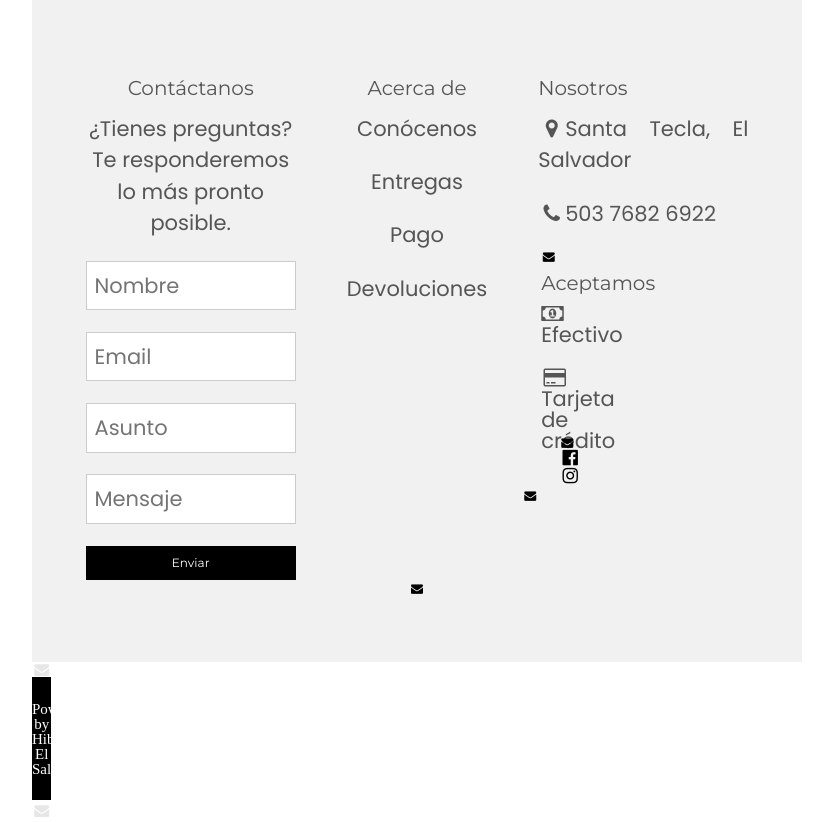
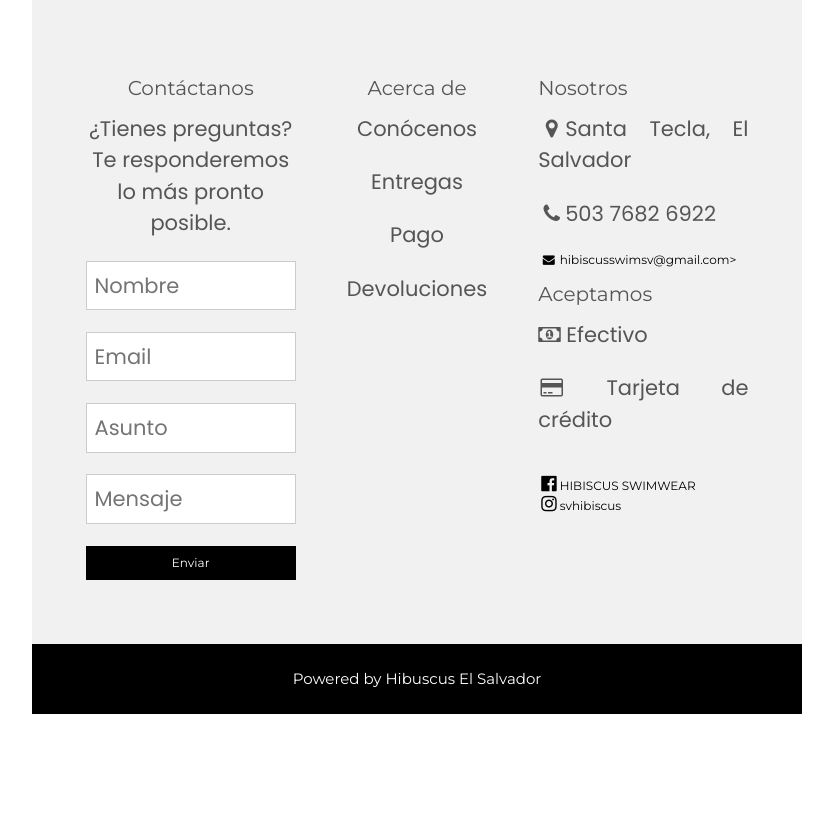
Before and after one commit to fadiaz4/ProyectoFinalManganeso, a Flask app: page / in a window 1280 px wide. Shown: the part 2996-3818 px from the top of the page, without its empty margins (348-1181 px from the left). After the commit the page ends 3710 px from the top, so only its background shows below. Run offline with Flask 2, Linux system fonts and the light colour scheme.

Commit message:
correoyredes

```diff
--- a/templates/index.html
+++ b/templates/index.html
@@ -215,16 +215,20 @@
                                   <h4>Nosotros</h4>
                                   <p><i class="fa fa-fw fa-map-marker"></i>Santa Tecla, El Salvador</p>
                                   <p><i class="fa fa-fw fa-phone"></i>503 7682 6922</p>
-                                  <a href="mailto:hibiscusswimsv@gmail.com"><i class="fa fa-fw fa-envelope w3-hover-opacity w3-medium></i>
-                                    hibiscusswimsv@gmail.com">
-                                      <h4>Aceptamos</h4>
-                                      <p><i class="fa fa-money" aria-hidden="true"></i> Efectivo</p>
-                                      <p><i class="fa fa-fw fa-credit-card"></i> Tarjeta de crédito</p>
-                                      <br>
-                                      <a href="https://www.facebook.com/svhibiscus" target="_blank"><i
-                                          class="fa fa-facebook-official w3-hover-opacity w3-large"></i></a>
-                                      <a href="https://www.instagram.com/svhibiscus/" target="_blank"><i
-                                          class="fa fa-instagram w3-hover-opacity w3-large"></i></a>
+                                  <a href="mailto:hibiscusswimsv@gmail.com"><i class="fa fa-fw fa-envelope"></i>
+                                    hibiscusswimsv@gmail.com></a>
+                                  <h4>Aceptamos</h4>
+                                  <p><i class="fa fa-money aria-hidden=true"></i> Efectivo</p>
+                                  <p><i class="fa fa-fw fa-credit-card"></i> Tarjeta de crédito</p>
+                                  <br>
+                                  <a href="https://www.facebook.com/svhibiscus" target="_blank"><i
+                                      class="fa fa-facebook-official w3-hover-opacity w3-large"></i> HIBISCUS
+                                    SWIMWEAR</a>
+                                  <br>
+                                  <a href="https://www.instagram.com/svhibiscus/" target="_blank"><i
+                                      class="fa fa-instagram w3-hover-opacity w3-large"></i> svhibiscus
+
+                                  </a>
                                 </div>
                               </div>
                             </footer>
```
Also changed, not shown: templates/cart.html (+12 -5 lines), templates/otros.html (+12 -5 lines), templates/swimmwear.html (+12 -5 lines).
